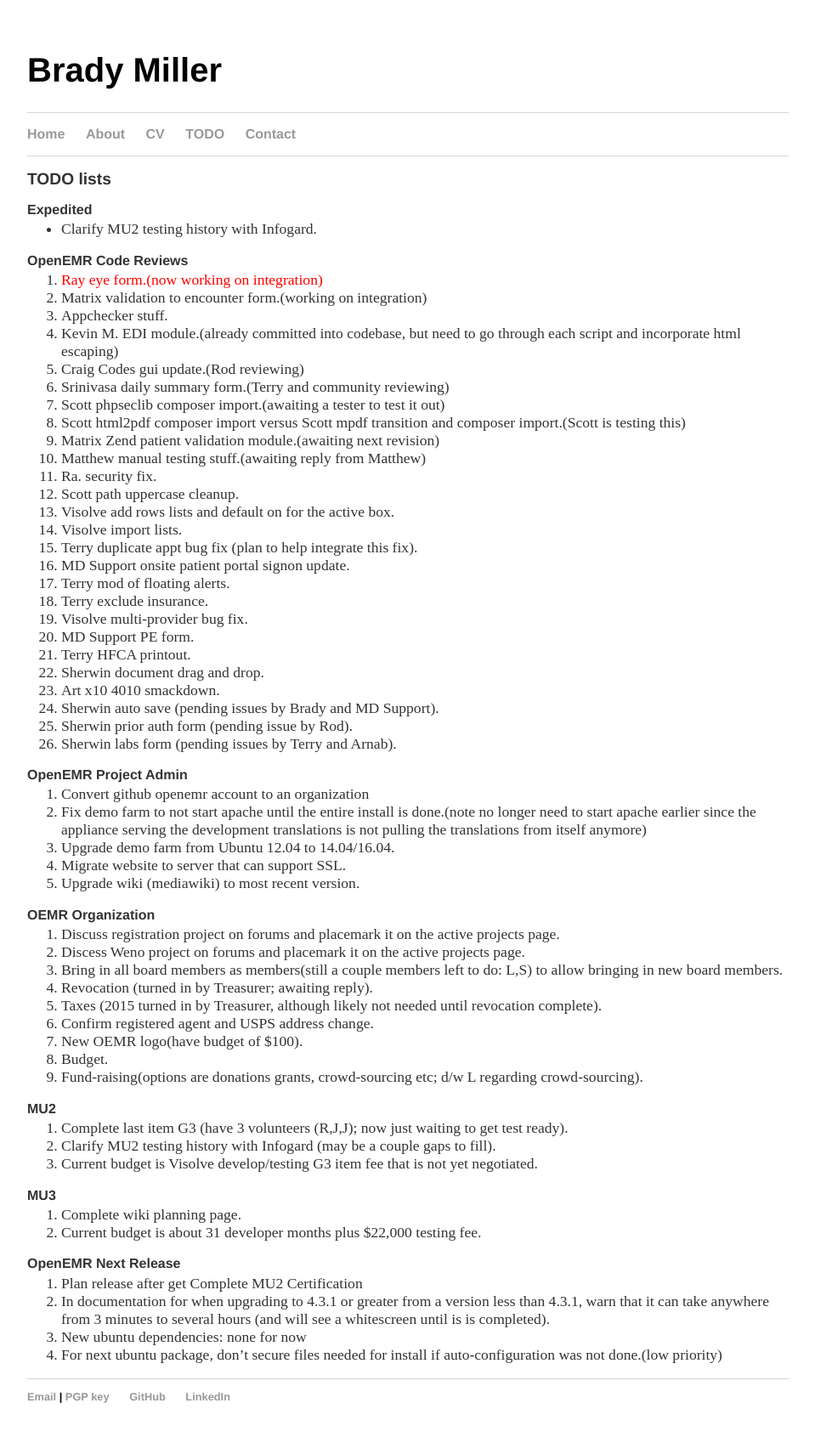
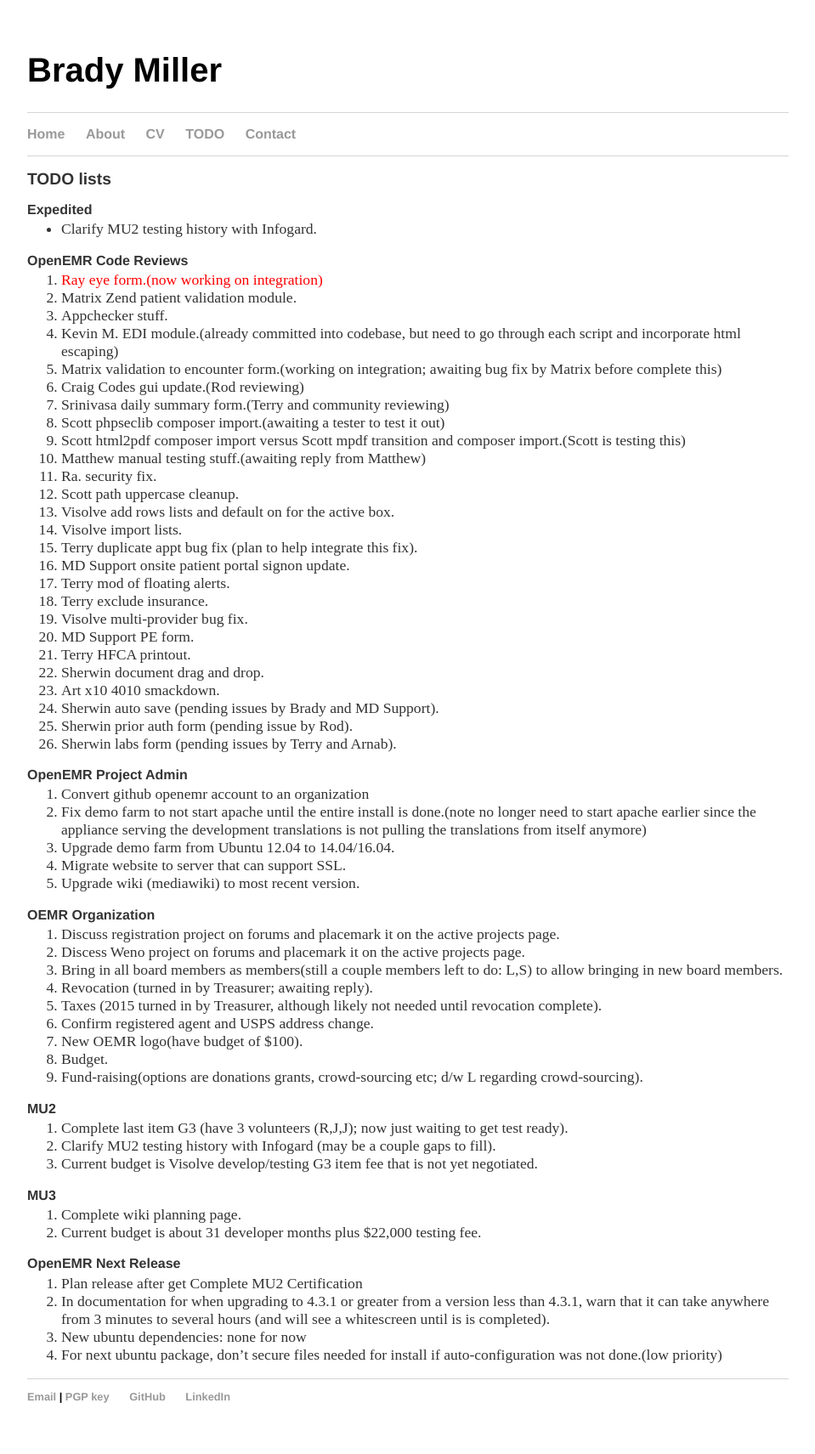
Before and after one commit to bradymiller/bradymiller.github.io, a Jekyll site: the page built from todo/index.md, in a window 1280 px wide. Shown: the whole page at 85% size, without its empty margins (160-1119 px from the left). Built offline with Jekyll 4.4.1, drawn with Linux system fonts in a browser that asks for light colours.

Commit message:
Update todo list

```diff
--- a/todo/index.md
+++ b/todo/index.md
@@ -8,14 +8,14 @@
 
 ### OpenEMR Code Reviews
 1. <span style="color: red">Ray eye form.(now working on integration)</span>
-1. Matrix validation to encounter form.(working on integration)
+1. Matrix Zend patient validation module.
 1. Appchecker stuff.
 1. Kevin M. EDI module.(already committed into codebase, but need to go through each script and incorporate html escaping)
+1. Matrix validation to encounter form.(working on integration; awaiting bug fix by Matrix before complete this)
 1. Craig Codes gui update.(Rod reviewing)
 1. Srinivasa daily summary form.(Terry and community reviewing)
 1. Scott phpseclib composer import.(awaiting a tester to test it out)
 1. Scott html2pdf composer import versus Scott mpdf transition and composer import.(Scott is testing this)
-1. Matrix Zend patient validation module.(awaiting next revision)
 1. Matthew manual testing stuff.(awaiting reply from Matthew)
 1. Ra. security fix.
 1. Scott path uppercase cleanup.
```
